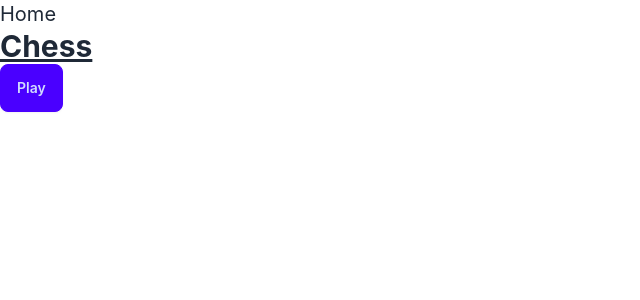
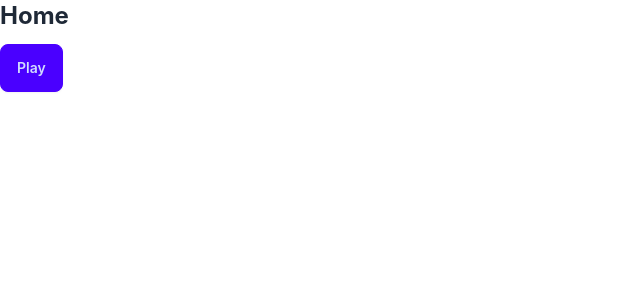
Before and after one commit to 2024-fall-afe-mowe/tca-chess, a React (Create React App) app: page / in a window 1280 px wide. Shown: the top 300 px of the page, without its empty margins (0-640 px from the left). Built offline with nearby package versions, Linux system fonts and the light colour scheme.

Commit message:
Moved home to its own file.

```diff
--- a/src/App.tsx
+++ b/src/App.tsx
@@ -6,22 +6,11 @@ import {
   RouterProvider,
 } from "react-router-dom";
 
-const Home = () => {
-  return (
-    <div>
-      <h1
-      className='text-xl'
-      >
-        Home
-      </h1>
-    </div>
-  );
-};
-
+import { Home } from './Home';
 const router = createHashRouter([
   {
     path: "/",
-    element: <Home/>,
+    element: <Home />,
   },
   {
     path: "/setup",
@@ -39,12 +28,8 @@ function App() {
   return (
     <div className="App">
       <RouterProvider
-      router={router}
+        router={router}
       />
-      <h1 className="text-3xl font-bold underline">
-        Chess
-      </h1>
-      <button className="btn btn-primary">Play</button>
     </div>
   );
 }
--- /dev/null
+++ b/src/Home.tsx
@@ -0,0 +1,16 @@
+export const Home = () => {
+    return (
+        <div>
+            <h1
+                className='text-2xl font-bold mb-3'
+            >
+                Home
+            </h1>
+            <button
+                className="btn btn-primary mb-3"
+            >
+                Play
+            </button>
+        </div>
+    );
+};
```
